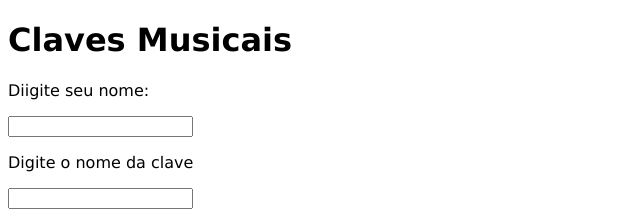
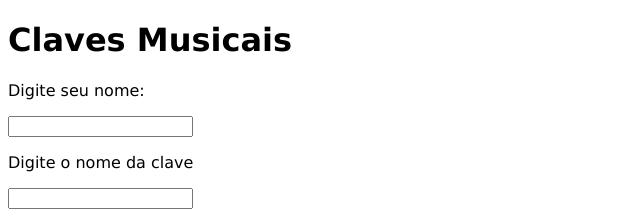
Before and after one commit to leliasalles/CP1, a plain HTML site: page index.html in a window 1280 px wide. Shown: the top 222 px of the page, 0-640 px from the left. Drawn offline with Linux system fonts and the light colour scheme; files that its build step writes are made by us from their sources; files whose address does not match are found by name.

Commit message:
corrigiu erro de digitação

```diff
--- a/index.html
+++ b/index.html
@@ -12,7 +12,7 @@
 
 <body>
     <h1>Claves Musicais</h1>
-        <p>Diigite seu nome:</p>
+        <p>Digite seu nome:</p>
         <input type="text" id="nome" value="">
         <p>Digite o nome da clave</p>
         <input type="text" id="input" onclick="digitar()" value="">
```
